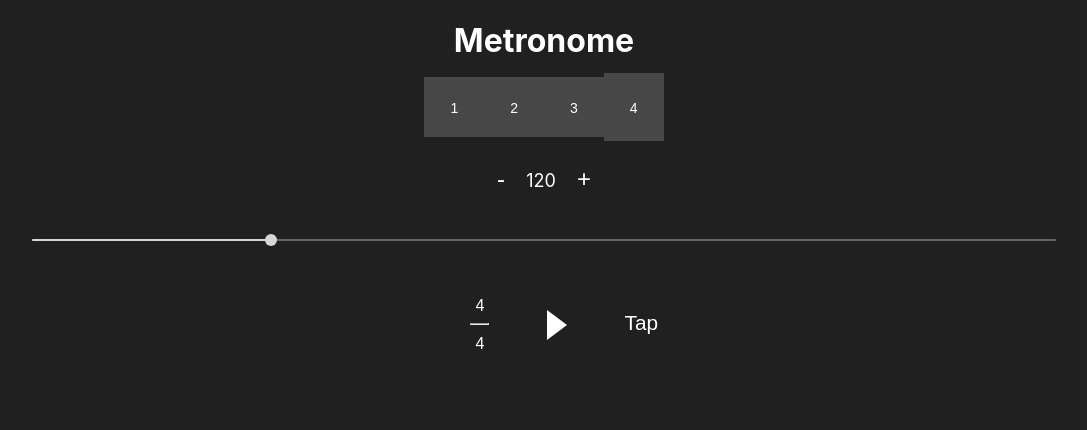
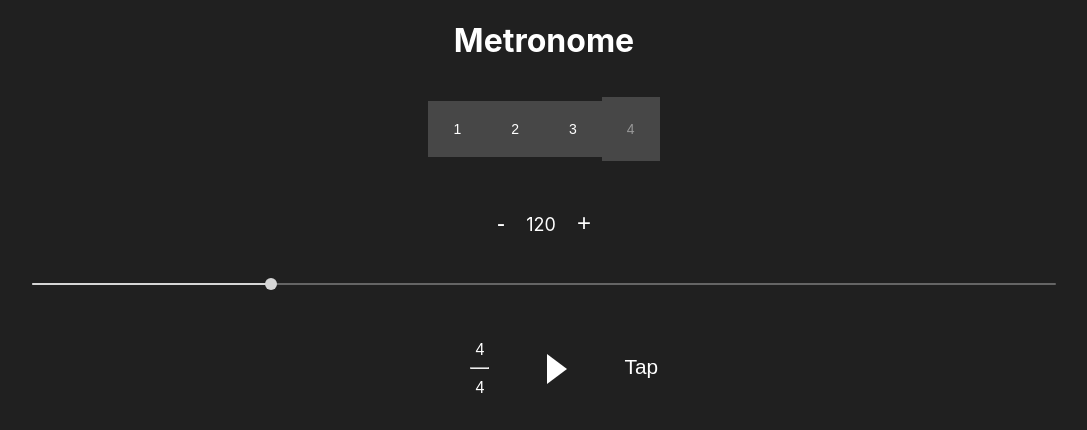
Before and after one commit to apparatusjazz/React-Metronome, a React (Create React App) app: page / in a window 1280 px wide. Shown: the top 430 px of the page, without its empty margins (96-1183 px from the left). Built offline with nearby package versions, Linux system fonts and the light colour scheme.

Commit message:
Fixed problem where style was applied to span and not button

```diff
--- a/src/components/beat.js
+++ b/src/components/beat.js
@@ -20,13 +20,14 @@ class Beat extends Component {
         const highlight = () => {
             if (this.props.beatNo + 1 === this.props.currentNote ||
                 (this.props.beatNo === this.props.totalBeats - 1 && this.props.currentNote === 0)) {
-                return "24px 20px";
-            } else return "20px 20px";
+                return { backgroundColor: colors[this.accent], padding: "24px 25px", color: "rgb(153, 153, 153)" };
+            } else return { backgroundColor: colors[this.accent], padding: "20px 25px" };
         }
-        const beatStyle = { backgroundColor: colors[this.accent], padding: highlight() }
+        const beatStyle = highlight();
         return (
-            <span className="beat" style={beatStyle}>
+            <span className="beat" >
                 <button
+                    style={beatStyle}
                     className="btn"
                     onClick={() => this.handleClick(this.props.beatNo)}
                 >{this.props.beatNo + 1}</button>
--- a/src/css/beat.css
+++ b/src/css/beat.css
@@ -2,4 +2,9 @@
     background-color: transparent;
     color: white;
     font-size: 14px;
+    padding: 20px 25px;
 }
+
+.btn:hover {
+    outline: 1px rgb(153, 153, 153) solid !important;
+}
```
